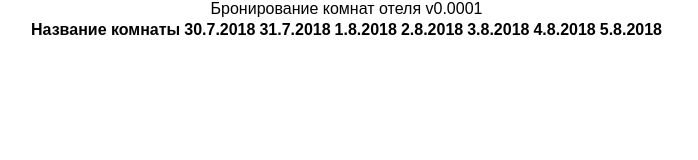
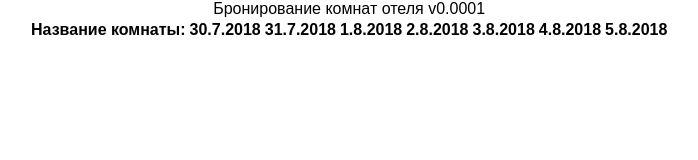
Before and after one commit to Stradler/hotelReact, a React (Create React App) app: page / in a window 1280 px wide. Shown: the top 160 px of the page, without its empty margins (212-910 px from the left). Built offline with nearby package versions, Linux system fonts and the light colour scheme.

Commit message:
move name of leftmost column as outside component, import css

```diff
--- a/src/components/Table.tsx
+++ b/src/components/Table.tsx
@@ -1,6 +1,6 @@
 import * as  React from 'react';
 import {TableProps} from "../containers/Table";
-
+import "./Table.css";
 export interface DateName {
     name: string;
 }
@@ -10,12 +10,12 @@ const TableTh: React.SFC<DateName> = ({name}) => <th>{name}</th>
 const Table: React.SFC<TableProps> = ({week}) => {
     return (
         <table>
-            <caption>Бронирование комнат отеля v0.0001 </caption>
+            <caption className="table-caption">Бронирование комнат отеля v0.0001 </caption>
             <thead>
                 <tr>
-                    <th>Название комнаты</th>
+                    <TableTh name="Название комнаты:" />
                     {week.map(day => (
-                        <TableTh name={day} />
+                        <TableTh key={day} name={day} />
                     ))}
                 </tr>
             </thead>
```
